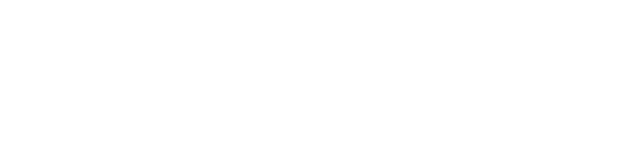
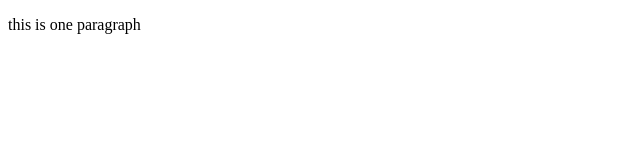
Before and after one commit to SwanandNabar/example, a plain HTML site: page index.html in a window 1280 px wide. Shown: the whole page, without its empty margins (0-640 px from the left). Drawn offline with Linux system fonts and the light colour scheme.

Commit message:
remove title add para

```diff
--- a/index.html
+++ b/index.html
@@ -1,9 +1,9 @@
 <!DOCTYPE html>
 <html>
 <head>
-	<title></title>
+
 </head>
 <body>
-
+<p>this is one paragraph</p>
 </body>
 </html>
```
